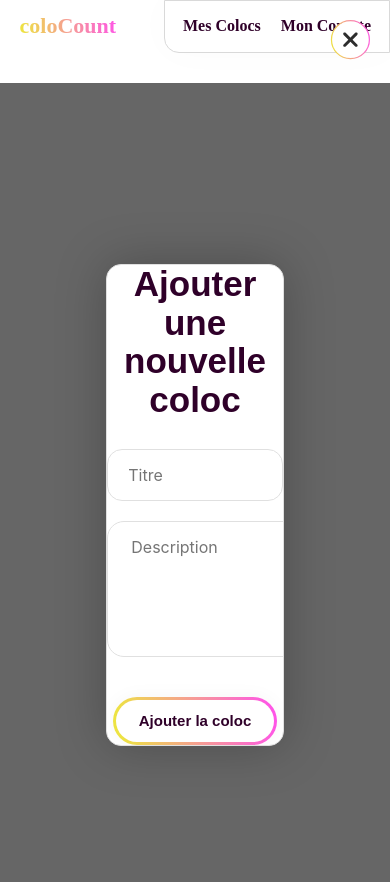
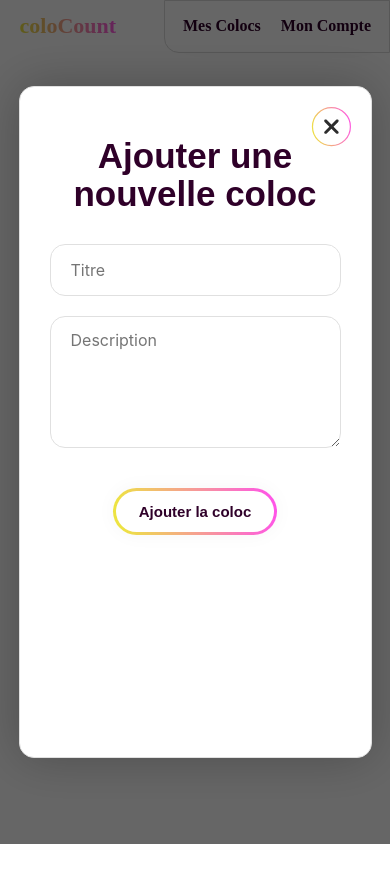
Before and after one commit to ColoCount/ColoCount, a React (Create React App) app in the folder Front/client/: page /AddColoc in a window 390 px wide. Shown: the top 882 px of the page. After the commit the page ends 844 px from the top, so only its background shows below. Built offline with nearby package versions, Linux system fonts and the light colour scheme.

Commit message:
fix: back

```diff
--- a/Front/client/src/App.js
+++ b/Front/client/src/App.js
@@ -1,3 +1,4 @@
+import React from "react";
 import './assets/css/reset.css';
 import './assets/css/texts.css';
 import './assets/css/components/buttons.css';
@@ -13,12 +14,11 @@ import AddColoc from './pages/mesColocs/AddColoc';
 import Home from './pages/Home/Home';
 import Coloc from "./components/coloc/Coloc"
 import NameColoc from './pages/NameColoc/NameColoc';
-import React from "react";
 import NavBar from './components/navBar/NavBar';
+import MonProfil from "./modales/modalMonProfil";
 import ReactDOM from 'react-dom/client';
 import { BrowserRouter, Routes, Route } from "react-router-dom";
 import NavBarToggle from "./components/navBar/NavBarToggle";
-import MonProfil from "./modales/modalMonProfil";
 
 function App() {
   return (
--- a/Front/client/src/assets/css/components/box.css
+++ b/Front/client/src/assets/css/components/box.css
@@ -15,7 +15,10 @@
 .modale{
     background: rgba(0, 0, 0, 0.6);
     height: 100vh;
+    width: 100%;
+    top: 0;
     padding: 0;
+    position: fixed;
 }
 
 .modale .box-model{
@@ -56,7 +59,7 @@
     .box-model{
         padding: 20px 25px 30px;
     }
-    .modale .box-model{
+    .modale div.box-model{
         width: 70%;
     }
 }
@@ -66,11 +69,11 @@
         padding: 20px 25px 30px;
         border-radius: 15px;
     }
-    .modale .box-model{
+    .modale div.box-model{
         width: 90%;
     }
     .modale .box-model .box-model-scroll{
         width: auto;
-        padding: 30px;
+        padding: 50px 30px 30px;
     }
 }
--- a/Front/client/src/assets/css/reset.css
+++ b/Front/client/src/assets/css/reset.css
@@ -20,7 +20,7 @@ h1, h2, h3, h4, h5, h6, p{
     margin: 0;
 }
 
-input, textarea{
+input, textarea, select{
     width: 100%;
     background: #FFFFFF;
     border: 1px solid #E0E0E0;
@@ -45,7 +45,7 @@ input, textarea{
     .fields-row{
         flex-direction: column;
     }
-    input{
+    input, textarea, select{
         border-radius: 15px;
         padding: 15px 20px;
         width: auto;
--- a/Front/client/src/assets/css/texts.css
+++ b/Front/client/src/assets/css/texts.css
@@ -105,7 +105,7 @@ p.green{color: #009D23;}
 
 
 
-input, textarea{
+input, textarea, select{
     font-family: 'Inter', sans-serif;
     font-weight: 400;
     line-height: 1em;
--- a/Front/client/src/modales/modalMonProfil.js
+++ b/Front/client/src/modales/modalMonProfil.js
@@ -2,7 +2,6 @@ import React, { useState, useEffect } from 'react'
 import iconModif from "../assets/images/icons/icon-modif.svg";
 import ProfilPhoto from "../components/ProfilPhoto";
 import '../assets/css/modales/modale-mon-profile.css';
-
 
 
 const MonProfil = () => {
@@ -27,7 +26,17 @@ const MonProfil = () => {
     //         .catch((err) => {
     //             console.log(err.message);
     //         });
+
     // }, []);
+
+     const componentDidMount = () => {
+        fetch('http://localhost:1501/users').then((response) => {
+            console.log(response.json());
+        })
+    }
+
+
+
 
     return (
         <div className='vh-100 modale modale-profile flex-center'>
--- a/Front/client/src/pages/Login/Login.js
+++ b/Front/client/src/pages/Login/Login.js
@@ -48,12 +48,12 @@ const Login = () => {
                 <form onSubmit={handleSubmit}>
                     <div className="fields-column">
                         <div className="fields-row">
-                            <input id="form3Example3" className="form-control form-control-lg" placeholder="Adresse email"  name="username"  type="text"
+                            <input id="loginEmail" className="form-control form-control-lg" placeholder="Adresse email"  name="username"  type="text"
               value={username}
               onChange={(e) => setUsername(e.target.value)} />
                         </div>
                         <div className="fields-row">
-                            <input id="form3Example3" className="form-control form-control-lg" placeholder="Mot de passe"  name="password"  type="password"
+                            <input id="loginPassword" className="form-control form-control-lg" placeholder="Mot de passe"  name="password"  type="password"
               value={password}
               onChange={(e) => setPassword(e.target.value)}/>
                         </div>
--- a/Front/client/src/pages/mesColocs/AddColoc.js
+++ b/Front/client/src/pages/mesColocs/AddColoc.js
@@ -28,6 +28,7 @@ const AddColoc = () => {
     return (
         <div className='vh-100 modale modale-add-coloc flex-center'>
             <div className="box-shadow-modale box-model">
+                <div className="box-model-scroll">
                     <div className="cross-modale"></div>
                     <h2 className="text-center">Ajouter une nouvelle coloc</h2>
                     <form onSubmit={handleSubmit}>
@@ -51,6 +52,7 @@ const AddColoc = () => {
                     </form>
                 </div>
             </div>
+        </div>
 
     )
 }
```
Lines whose indentation alone changed are shown as unchanged.
